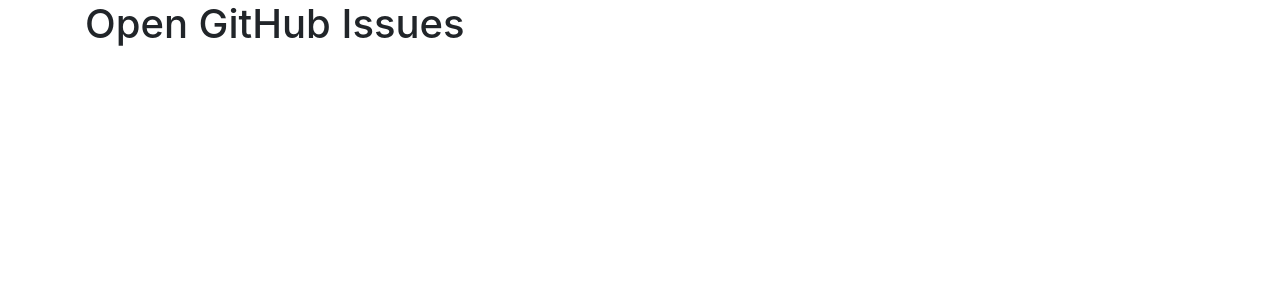
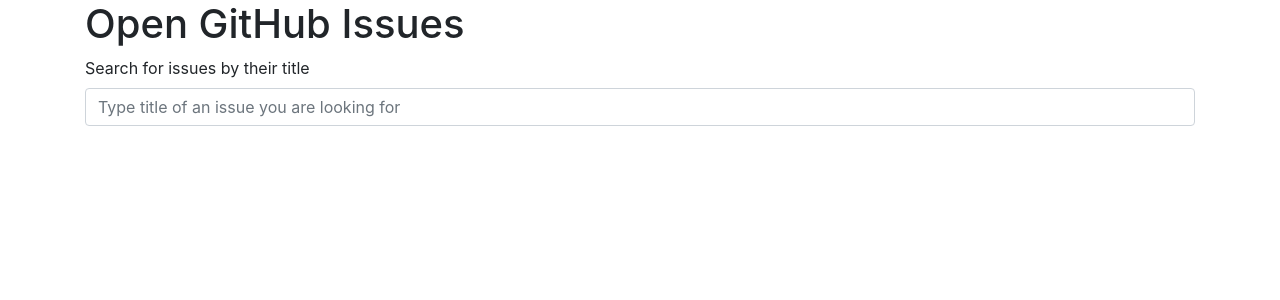
Before and after one commit to matiangul/open-github-issues, an Angular app: page / in a window 1280 px wide. Shown: the top 300 px of the page. Built offline with nearby package versions, Linux system fonts and the light colour scheme.

Commit message:
Add dummy search input component

```diff
--- a/src/app/app.component.html
+++ b/src/app/app.component.html
@@ -1,3 +1,4 @@
 <div class="container">
   <h1>Open GitHub Issues</h1>
+  <app-search-input></app-search-input>
 </div>
--- a/src/app/app.module.ts
+++ b/src/app/app.module.ts
@@ -2,10 +2,12 @@ import { BrowserModule } from '@angular/platform-browser';
 import { NgModule } from '@angular/core';
 
 import { AppComponent } from './app.component';
+import { SearchInputComponent } from './search-input/search-input.component';
 
 @NgModule({
   declarations: [
-    AppComponent
+    AppComponent,
+    SearchInputComponent
   ],
   imports: [
     BrowserModule
--- /dev/null
+++ b/src/app/search-input/search-input.component.html
@@ -0,0 +1,9 @@
+<div class="form-group">
+  <label for="searchInput">Search for issues by their title</label>
+  <input
+    type="text"
+    class="form-control"
+    id="searchInput"
+    placeholder="Type title of an issue you are looking for"
+  />
+</div>
--- /dev/null
+++ b/src/app/search-input/search-input.component.ts
@@ -0,0 +1,15 @@
+import { Component, OnInit } from '@angular/core';
+
+@Component({
+  selector: 'app-search-input',
+  templateUrl: './search-input.component.html',
+  styleUrls: ['./search-input.component.css']
+})
+export class SearchInputComponent implements OnInit {
+
+  constructor() { }
+
+  ngOnInit() {
+  }
+
+}
```
Also changed, not shown: src/app/search-input/search-input.component.css (added), 1 other file (tests, documents, lock files or other folders).
